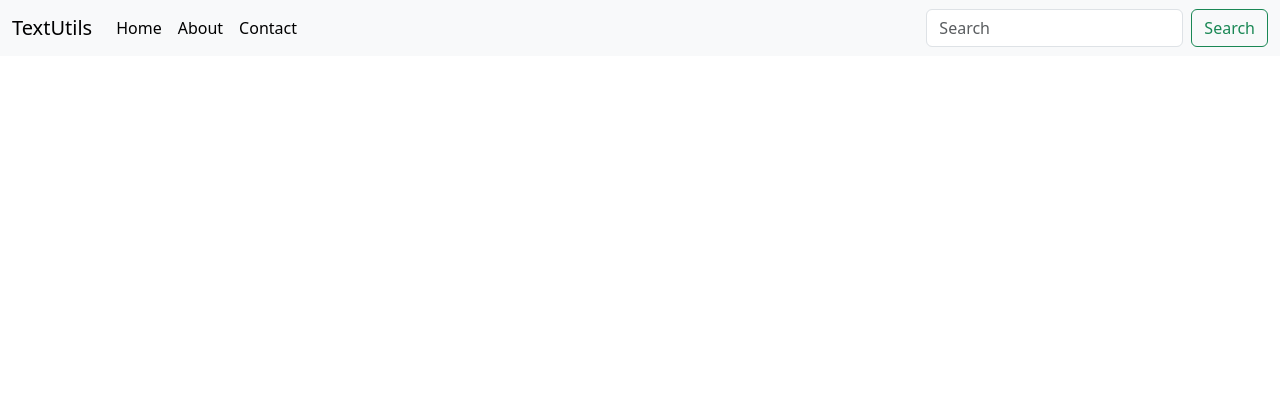
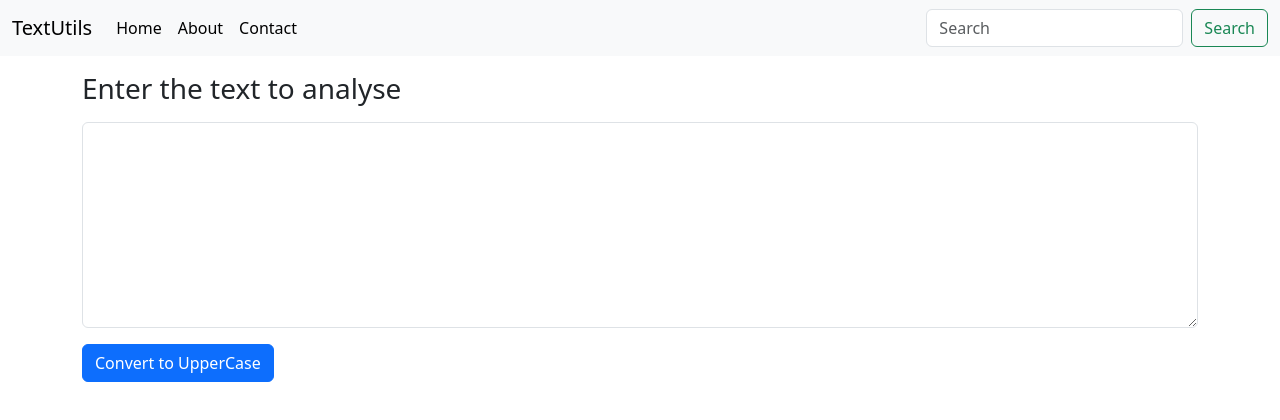
Before and after one commit to Ajinkyabhamre/React-Complete-Guide, a React (Create React App) app: page / in a window 1280 px wide. Shown: the top 420 px of the page. Built offline with nearby package versions, Linux system fonts and the light colour scheme.

Commit message:
Understanding State & Handeling Events in React

```diff
--- a/src/App.js
+++ b/src/App.js
@@ -1,17 +1,16 @@
-import './App.css';
-import Navbar from './components/Navbar';
+import "./App.css";
+import Navbar from "./components/Navbar";
+import TextForm from "./components/TextForm";
 
 function App() {
   return (
-<>
-<Navbar title="TextUtils"/>
-{/* <Navbar/> */}
-
-</>
-
-
-
-
+    <>
+      <Navbar title="TextUtils" />
+      {/* <Navbar/> */}
+      <div className="container my-3">
+        <TextForm heading="Enter the text to analyse" />
+      </div>
+    </>
   );
 }
 
--- /dev/null
+++ b/src/components/TextForm.js
@@ -0,0 +1,34 @@
+import React, { useState } from "react";
+
+export default function TextForm(props) {
+  const handleOnchange = (event) => {
+    // console.log("Onchange handle");
+    setText(event.target.value);
+  };
+  const handleUpclick = () => {
+    // console.log("UpperCase was clicked" + text);
+    let newText = text.toUpperCase();
+    setText(newText);
+  };
+  const [text, setText] = useState("");
+
+  return (
+    <div>
+      <div className="mb-3">
+        <label htmlFor="mybox" className="form-label">
+          <h3>{props.heading}</h3>
+        </label>
+        <textarea
+          className="form-control"
+          id="mybox"
+          value={text}
+          onChange={handleOnchange}
+          rows="8"
+        ></textarea>
+      </div>
+      <button className="btn btn-primary" onClick={handleUpclick}>
+        Convert to UpperCase
+      </button>
+    </div>
+  );
+}
```
